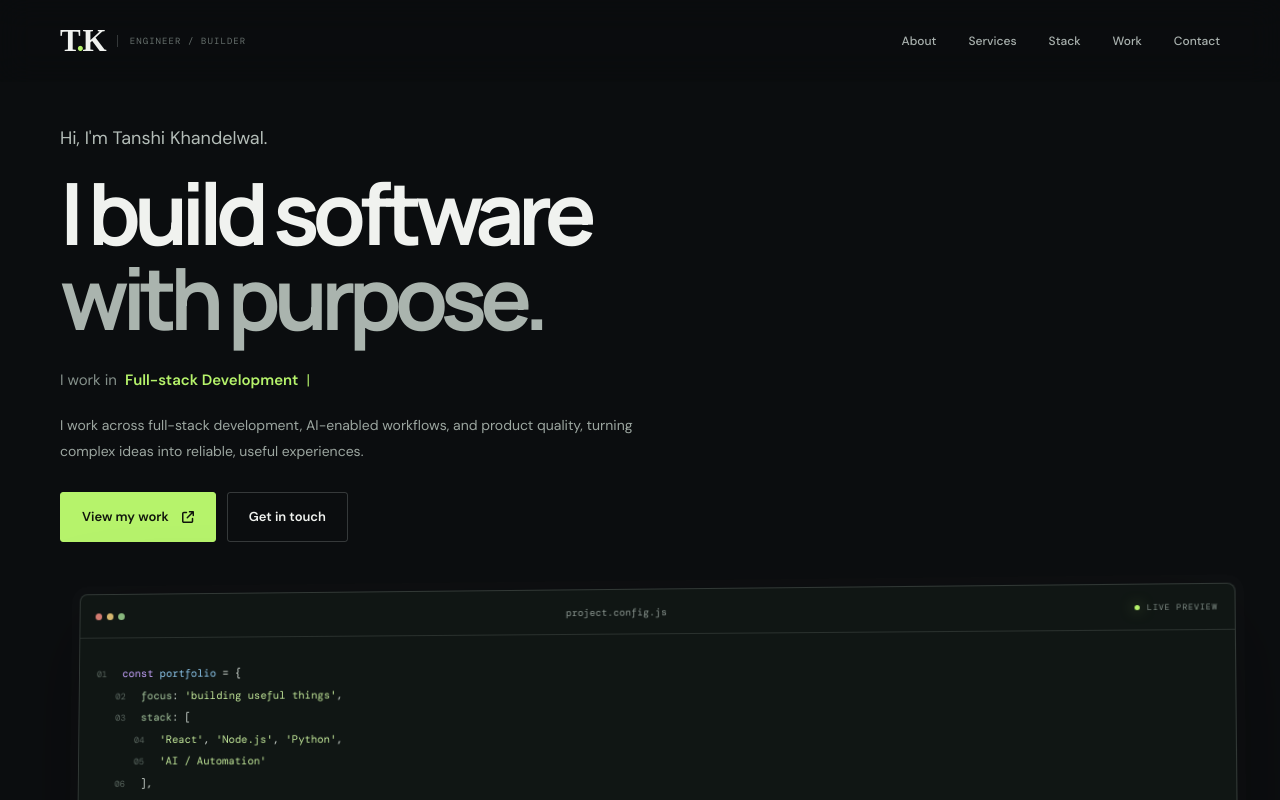
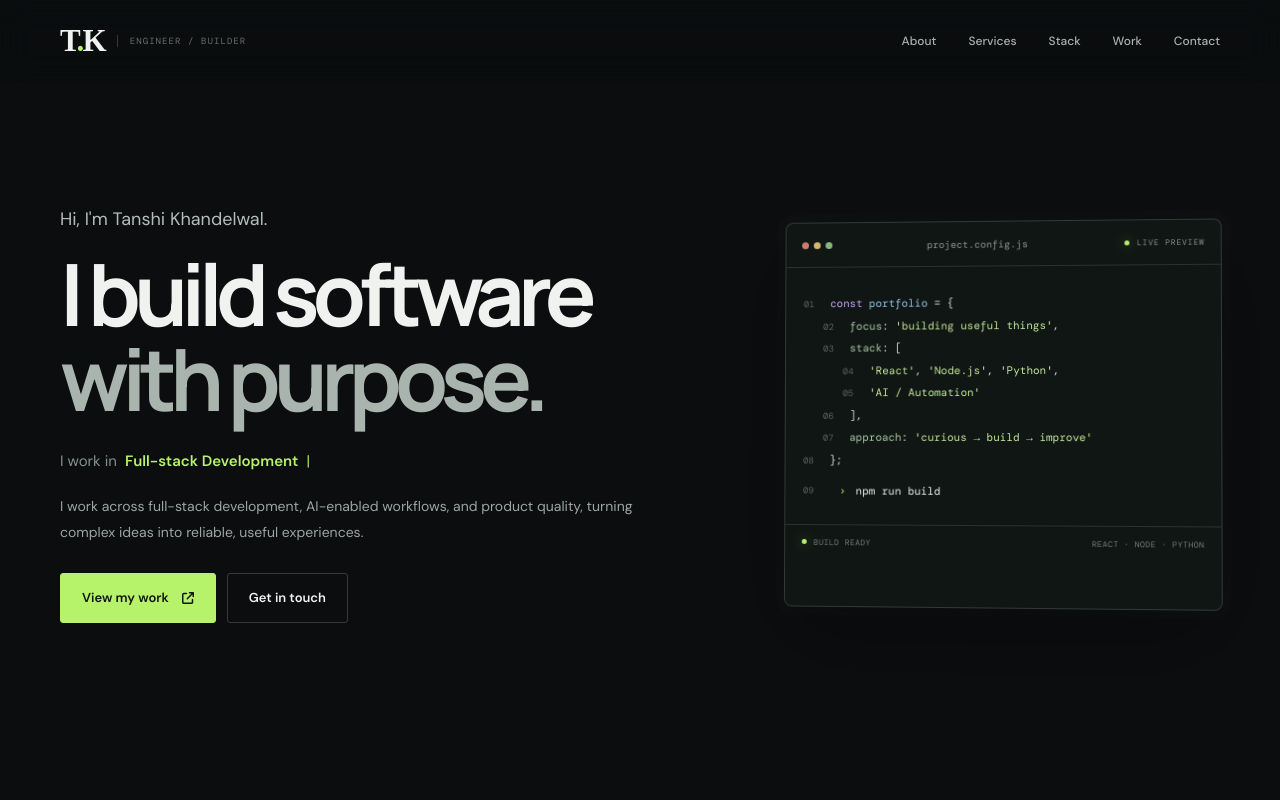
Before and after one commit to tanshi2003/Portfolio_Tanshi, a React (Create React App) app: page / in a window 1280 px wide. Shown: the top 800 px of the page. Built offline with nearby package versions, Linux system fonts and the light colour scheme.

Commit message:
Fix homepage hero columns: code panel on right

```diff
--- a/src/App.css
+++ b/src/App.css
@@ -716,7 +716,8 @@ body.menu-open { overflow: hidden; }
 .home { background: #0b0d0f; }
 .home-grid, .home-orbit, .home-glow, .console-float, .home-meta, .scroll-cue { display: none !important; }
 .hero-console { display: block !important; }
-.home-layout { grid-template-columns: minmax(0, 1fr) !important; max-width: 1160px; }
+.home-layout { grid-template-columns: minmax(0, 1.2fr) minmax(320px, .8fr) !important; max-width: 1160px; column-gap: clamp(32px, 5vw, 72px); }
+@media (max-width: 760px) { .home-layout { grid-template-columns: 1fr !important; } .hero-console { width: 100%; max-width: 520px; margin-inline: auto; } }
 .home-content { max-width: 780px; }
 .home .eyebrow { display: none; }
 .home .text-2 { font-size: clamp(48px, 7vw, 86px); }
```
